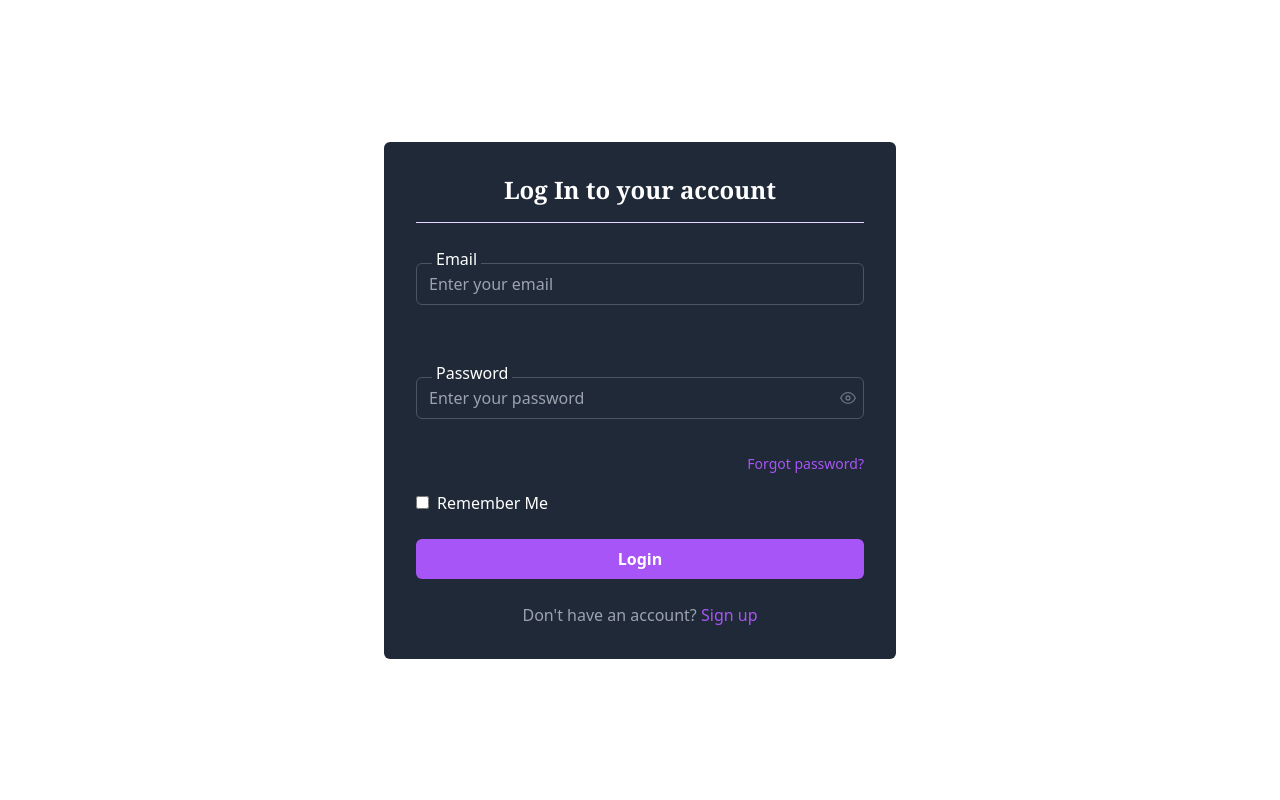
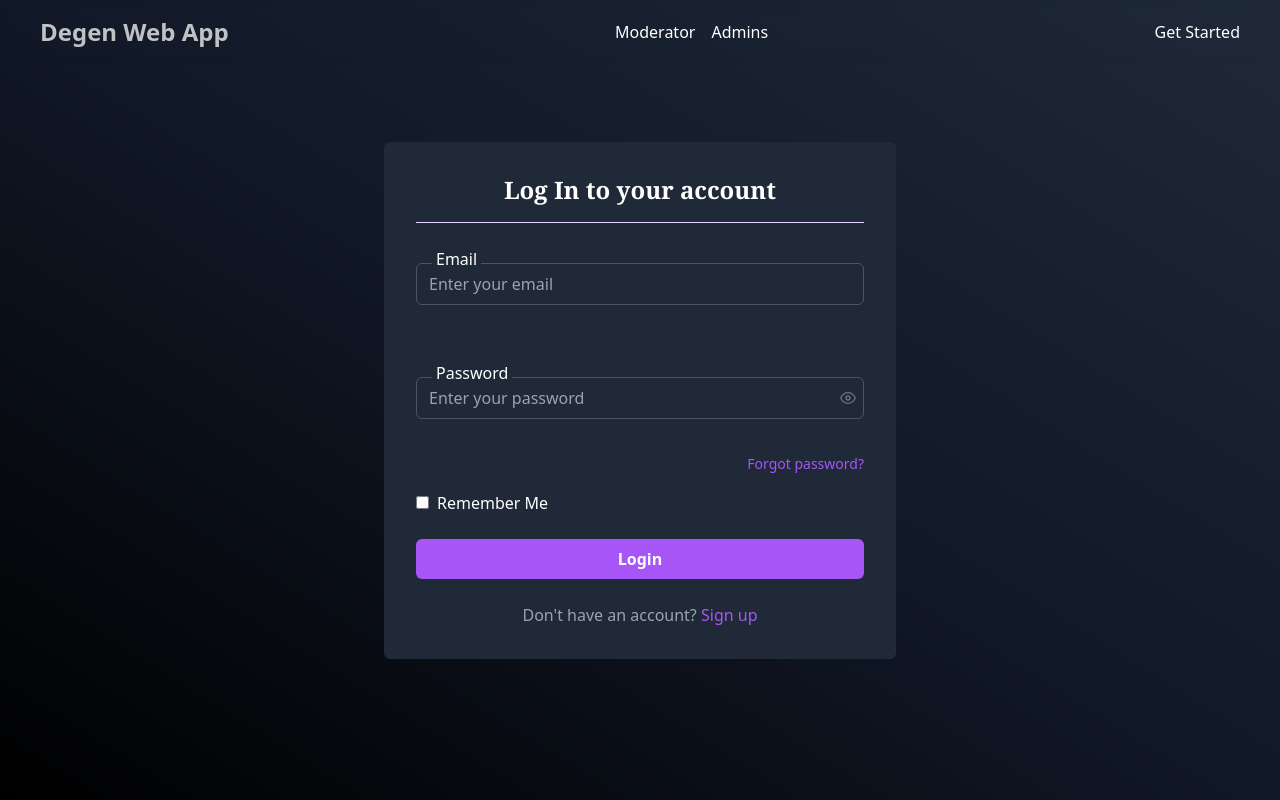
Before and after one commit to Pinnoche/allTemplateForDegens, a React (Vite) app in the folder frontend/: page /login in a window 1280 px wide. Built offline with nearby package versions, Linux system fonts and the light colour scheme.

Commit message:
routes restructured

```diff
--- a/frontend/src/App.jsx
+++ b/frontend/src/App.jsx
@@ -4,6 +4,7 @@ import Home from "./Pages/Public/Home";
 import PublicLayout from "./layout/publicLayout";
 import Dashboard from "./Pages/Admin/Dashboard";
 import Welcome from "./Pages/Guest/Welcome";
+import GuestLayout from "./layout/GuestLayout";
 function App() {
   return (
     <div>
@@ -12,8 +13,10 @@ function App() {
           <Route path="/home" element={<PublicLayout />}>
             <Route index element={<Home />} />
           </Route>
-          <Route path="/" element={<Welcome />} />
-          <Route path="login" element={<Login />} />
+          <Route path="/" element={<GuestLayout />}>
+            <Route index element={<Welcome />} />
+            <Route path="login" element={<Login />} />
+          </Route>
           <Route path="/admin" element={<Dashboard />} />
         </Routes>
       </Router>
--- a/frontend/src/Pages/Admin/Dashboard.jsx
+++ b/frontend/src/Pages/Admin/Dashboard.jsx
@@ -1,5 +1,6 @@
+// import axios from "../../axios";
+export default function Dashboard() {
 
-export default function Dashboard() {
   return (
     <div className="h-screen bg-gray-800 flex items-center justify-center">
       <h1 className="text-white font-bold text-4xl">Welcome to the Admin Dashboard</h1>
--- a/frontend/src/Pages/Admin/Login.jsx
+++ b/frontend/src/Pages/Admin/Login.jsx
@@ -29,7 +29,7 @@ function Login() {
     }
   }
   return (
-    <div className="h-screen flex items-center justify-center">
+    <div className="h-screen bg-gradient-to-tr from-black via-gray-900 to-gray-800 flex items-center justify-center">
       <div className="form bg-gray-800 text-white">
         {res.data && (
           <span className="text-green-500 text-center block mt-4">
--- a/frontend/src/Pages/Guest/Welcome.jsx
+++ b/frontend/src/Pages/Guest/Welcome.jsx
@@ -1,48 +1,35 @@
 import { useState } from "react";
 function Welcome() {
   const [scaling, setScaling] = useState(false);
-  const projects = [ {
+  const projects = [
+    {
       name: "Project 1",
-    description: "Lorem ipsum dolor sit amet, consectetur adipiscing elit. Nulla convallis libero et felis elementum, et fermentum odio euismod. Nullam auctor, odio ac scelerisque.",
+      description:
+        "Lorem ipsum dolor sit amet, consectetur adipiscing elit. Nulla convallis libero et felis elementum, et fermentum odio euismod. Nullam auctor, odio ac scelerisque.",
     },
     {
       name: "Project 2",
-    description: "Lorem ipsum dolor sit amet, consectetur adipiscing elit. Nulla convallis libero et felis elementum, et fermentum odio euismod. Nullam auctor, odio ac scelerisque.",
+      description:
+        "Lorem ipsum dolor sit amet, consectetur adipiscing elit. Nulla convallis libero et felis elementum, et fermentum odio euismod. Nullam auctor, odio ac scelerisque.",
     },
     {
       name: "Project 3",
-    description: "Lorem ipsum dolor sit amet, consectetur adipiscing elit. Nulla convallis libero et felis elementum, et fermentum odio euismod. Nullam auctor, odio ac scelerisque.",
+      description:
+        "Lorem ipsum dolor sit amet, consectetur adipiscing elit. Nulla convallis libero et felis elementum, et fermentum odio euismod. Nullam auctor, odio ac scelerisque.",
     },
     {
       name: "Project 4",
-    description: "Lorem ipsum dolor sit amet, consectetur adipiscing elit. Nulla convallis libero et felis elementum, et fermentum odio euismod. Nullam auctor, odio ac scelerisque.",
+      description:
+        "Lorem ipsum dolor sit amet, consectetur adipiscing elit. Nulla convallis libero et felis elementum, et fermentum odio euismod. Nullam auctor, odio ac scelerisque.",
     },
     {
       name: "Project 5",
-    description: "Lorem ipsum dolor sit amet, consectetur adipiscing elit. Nulla convallis libero et felis elementum, et fermentum odio euismod. Nullam auctor, odio ac scelerisque.",
+      description:
+        "Lorem ipsum dolor sit amet, consectetur adipiscing elit. Nulla convallis libero et felis elementum, et fermentum odio euismod. Nullam auctor, odio ac scelerisque.",
     },
   ];
   return (
-    <div className="relative bg-gradient-to-tr from-black via-gray-900 to-gray-800 min-h-screen w-full flex flex-col gap-6 text-white">
-      <nav className="fixed top-0 z-20 backdrop-blur-sm bg-transparent w-full px-10 py-4">
-        <div className="flex justify-between items-center text-white">
-          <div className="font-bold text-2xl animate-pulse">Degen Web App</div>
-          <div className="flex gap-4">
-            <a href="#" className="">
-              Moderator
-            </a>
-            <a href="#" className="">
-              Admins
-            </a>
-          </div>
-          <div className="flex gap-4">
-            <a href="/register" className="">
-              Get Started
-            </a>
-          </div>
-        </div>
-      </nav>
-
+    <div className="flex flex-col gap-4">
       {/* Hero section of the welcome page */}
       <div className="w-full pt-16">
         <div className="w-full relative pt-4 px-10">
@@ -92,8 +79,6 @@ function Welcome() {
               </div>
             </div>
           ))}
-
-
         </div>
       </div>
 
--- /dev/null
+++ b/frontend/src/components/GuestNav.jsx
@@ -0,0 +1,22 @@
+export default function GuestNav() {
+  return (
+    <nav className="fixed top-0 z-20 backdrop-blur-sm bg-transparent w-full px-10 py-4">
+      <div className="flex justify-between items-center text-white">
+        <div className="font-bold text-2xl animate-pulse">Degen Web App</div>
+        <div className="flex gap-4">
+          <a href="#" className="">
+            Moderator
+          </a>
+          <a href="#" className="">
+            Admins
+          </a>
+        </div>
+        <div className="flex gap-4">
+          <a href="/register" className="">
+            Get Started
+          </a>
+        </div>
+      </div>
+    </nav>
+  );
+}
--- a/frontend/src/components/navbar.jsx
+++ b/frontend/src/components/PublicNav.jsx
@@ -1,6 +1,6 @@
 import { useState } from "react";
 
-function Navbar() {
+function PublicNav() {
   const [openNav, setOpenNav] = useState(false);
 
   return (
@@ -62,4 +62,4 @@ function Navbar() {
   );
 }
 
-export default Navbar;
+export default PublicNav;
--- /dev/null
+++ b/frontend/src/layout/GuestLayout.jsx
@@ -0,0 +1,13 @@
+import GuestNav from "../components/GuestNav";
+import { Outlet } from "react-router-dom";
+
+export default function GuestLayout() {
+  return (
+    <div className="relative bg-gradient-to-tr from-black via-gray-900 to-gray-800 min-h-screen w-full flex flex-col gap-6 text-white">
+      <GuestNav />
+      <main>
+        <Outlet />
+      </main>
+    </div>
+  );
+}
--- a/frontend/src/layout/PublicLayout.jsx
+++ b/frontend/src/layout/PublicLayout.jsx
@@ -1,11 +1,11 @@
 import Footer from "../components/Footer";
-import Navbar from "../components/Navbar";
+import PublicNav from "../components/PublicNav";
 import { Outlet } from "react-router-dom";
 
 function PublicLayout() {
   return (
     <div className="relative bg-black w-full min-h-screen flex flex-col">
-      <Navbar />
+      <PublicNav />
       <main className="flex-grow">
         <Outlet />
       </main>
```
Lines whose indentation alone changed are shown as unchanged.
